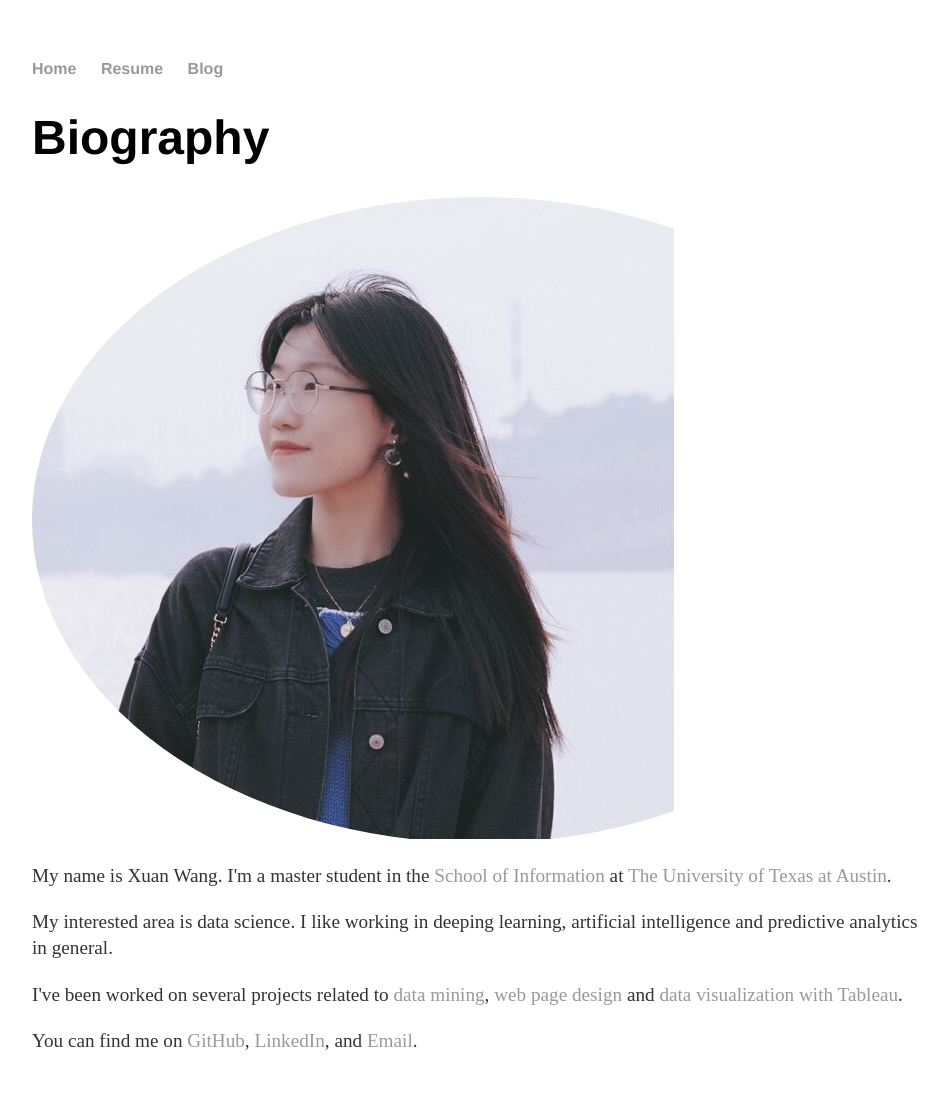
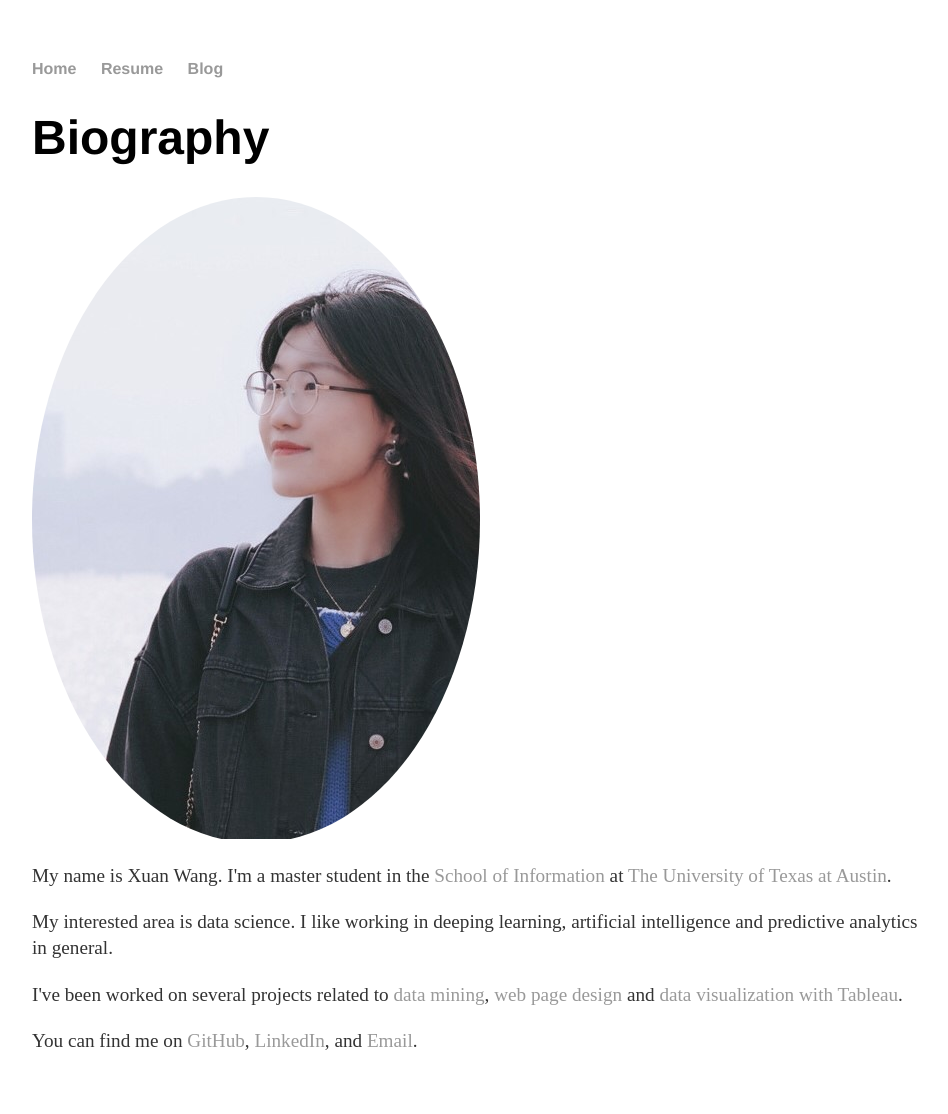
Before and after one commit to xxuanwang-zz/Portfolio, a Jekyll site: the page built from index.html, in a window 1280 px wide. Shown: the whole page, without its empty margins (160-1108 px from the left). Built offline with Jekyll 4.4.1, drawn with Linux system fonts in a browser that asks for light colours.

Commit message:
Update index.html

```diff
--- a/index.html
+++ b/index.html
@@ -7,8 +7,8 @@ title: Xuan Wang
     <h1>Biography</h1>
   </header>
   <section id="about">
-    <div style="max-height:100%; border-radius:50%; overflow:hidden;">
-      <img src="./img/me.jpg" height=20%/>
+    <div style="width:50%; border-radius:50%; overflow:hidden;">
+      <img src="./img/me.jpg" max-width=100%/>
      </div>
     <p>
       My name is Xuan Wang. I'm a master student in the <a href="https://www.ischool.utexas.edu/">School of Information</a> at <a href="https://www.utexas.edu/">The University of Texas at Austin</a>.
```
